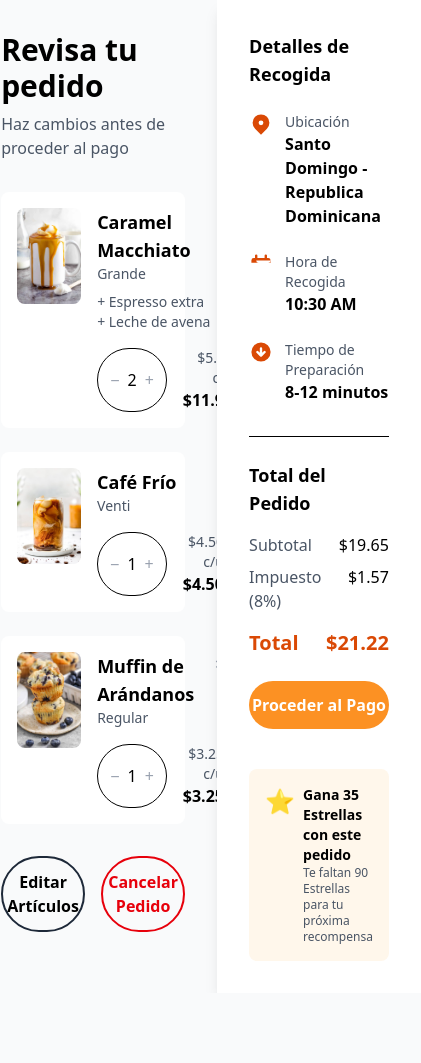
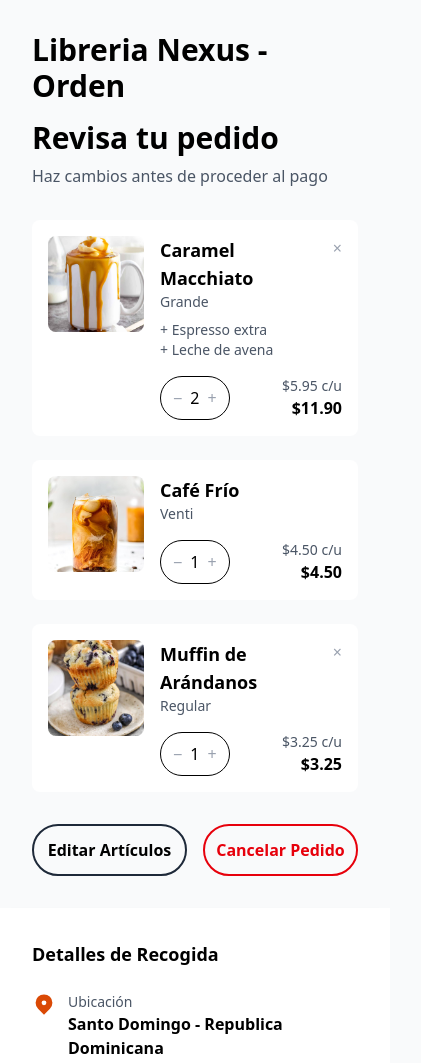
Before and after one commit to alfcabrera/DWR-ACT3, a website: page index.html in a window 390 px wide. Shown: the top 1063 px of the page, 421 px wide, since content can reach past the window. Before the commit the page ends 993 px from the top, so only its background shows below. Drawn offline with Linux system fonts and the light colour scheme.

Commit message:
style: enhance layout with new utility classes and responsive design adjustments

```diff
--- a/index.html
+++ b/index.html
@@ -9,10 +9,11 @@
 </head>
 
 <body class="bg-gray-50">
-    <div class="min-h-screen flex mx-auto max-w-7xl justify-center">
+    <div class="min-h-screen flex mx-auto max-w-7xl justify-center flex-col md:flex-row">
         <!-- Left Section -->
         <div class="flex-1 p-8 max-w-2xl">
-            <h1 class="text-3xl font-bold mb-2">Revisa tu pedido</h1>
+            <h1 class="text-3xl font-bold mb-4">Libreria Nexus - Orden</h1>
+            <h2 class="text-3xl font-bold mb-2">Revisa tu pedido</h2>
             <p class="text-gray-600 mb-8">Haz cambios antes de proceder al pago</p>
 
             <!-- Order Items -->
@@ -105,7 +106,7 @@
         </div>
 
         <!-- Right Section -->
-        <div class="w-80 bg-white p-8 shadow-lg">
+        <div class="w-screen md:w-80 bg-white p-8 shadow-lg">
             <!-- Pickup Details -->
             <div class="mb-8">
                 <h2 class="font-bold text-lg mb-6">Detalles de Recogida</h2>
```
Also changed, not shown: css/style.css.
